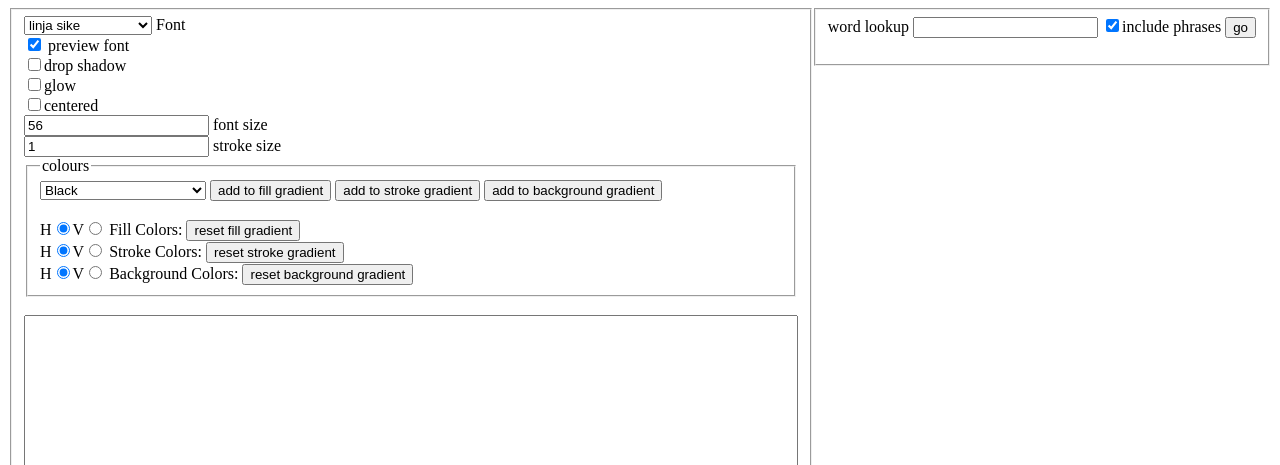
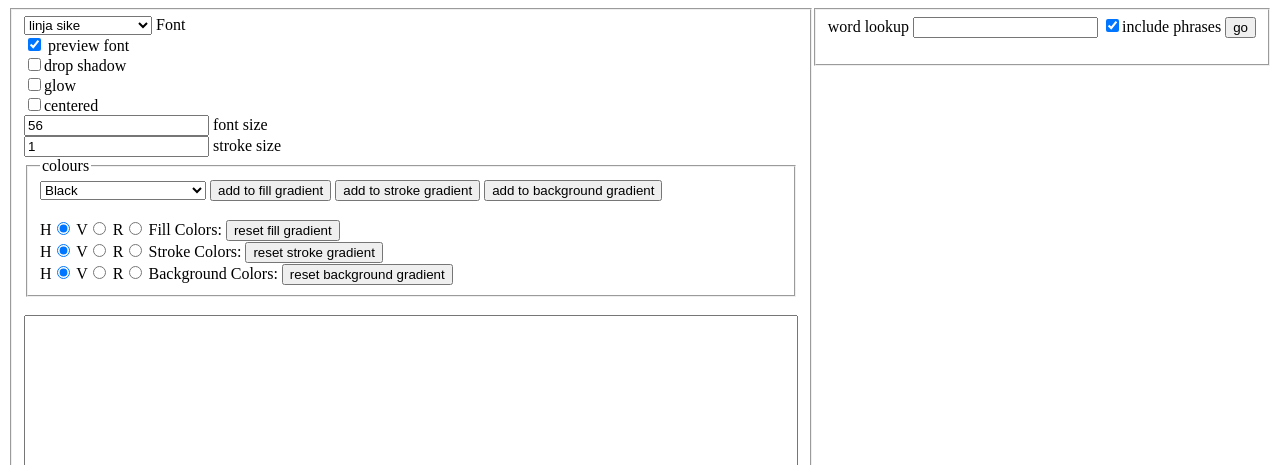
Before and after one commit to jcdietrich/jcdietrich.github.io, a plain HTML site: page index.html in a window 1280 px wide. Shown: the top 465 px of the page. Drawn offline with Linux system fonts and the light colour scheme; no server answers.

Commit message:
now with radial gradients

```diff
--- a/index.html
+++ b/index.html
@@ -231,13 +231,25 @@
                     <button id="sgc" onClick="addToBack()">add to background gradient</button>
                     </br>
                     </br>
-                    <div><label>H<input type="radio" id="hfg" name="fg" onclick="draw()" checked value="h"></label><label>V<input type="radio" name="fg"onclick="draw()" value="v"></label> Fill Colors:<span id="fillColours"></span>
+                    <div>
+                        <label>H<input type="radio" id="hfg" name="fg" onclick="draw()" checked value="h"></label>
+                        <label>V<input type="radio" id="vfg" name="fg"onclick="draw()" value="v"></label>
+                        <label>R<input type="radio" id="rfg" name="fg"onclick="draw()" value="r"></label>
+                        Fill Colors:<span id="fillColours"></span>
                         <button id="fgc" onClick="resetFill()">reset fill gradient</button>
                     </div>
-                    <div><label>H<input type="radio" id="hsg" onclick="draw()" name="sg" checked value="h"></label><label>V<input type="radio" name="sg" onclick="draw()" value="v"></label> Stroke Colors:<span id="strokeColours"></span>
+                    <div>
+                        <label>H<input type="radio" id="hsg" onclick="draw()" name="sg" checked value="h"></label>
+                        <label>V<input type="radio" id="vsg" name="sg" onclick="draw()" value="v"></label>
+                        <label>R<input type="radio" id="rsg" name="sg" onclick="draw()" value="r"></label>
+                        Stroke Colors:<span id="strokeColours"></span>
                         <button id="sgc" onClick="resetStroke()">reset stroke gradient</button>
                     </div>
-                    <div><label>H<input type="radio" id="hbg" onclick="draw()" name="bg" checked value="h"></label><label>V<input type="radio" name="bg" onclick="draw()" value="v"></label> Background Colors:<span id="backColours"></span>
+                    <div>
+                        <label>H<input type="radio" id="hbg" onclick="draw()" name="bg" checked value="h"></label>
+                        <label>V<input type="radio" id="vbg" name="bg" onclick="draw()" value="v"></label>
+                        <label>R<input type="radio" id="rbg" name="bg" onclick="draw()" value="r"></label>
+                        Background Colors:<span id="backColours"></span>
                         <button id="sgc" onClick="resetBack()">reset background gradient</button>
                     </div>
             </fieldset>
@@ -297,14 +309,18 @@
 
                 canvas.height = metrics.fontBoundingBoxAscent + metrics.fontBoundingBoxDescent + 20 + parseInt(stroke) + (lines.length -1) * fontsize;
 
+                const centerX = canvas.width /2;
+                const centerY = canvas.height/2;
 
                 const numBack = backColours.length;
                 let gradient2;
 
                 if(document.getElementById('hbg').checked) {
                     gradient2 = ctx.createLinearGradient(0, 0, canvas.width, 0);
+                } else if (document.getElementById('vbg').checked) {
+                    gradient2 = ctx.createLinearGradient(0, 0, 0, canvas.height);
                 } else {
-                    gradient2 = ctx.createLinearGradient(0, 0, 0, canvas.height);
+                    gradient2 = ctx.createRadialGradient(centerX, centerY, 10, centerX, centerY, canvas.width);
                 }
 
                 if (numBack === 1){
@@ -331,6 +347,7 @@
 
                 ctx.font = `${fontsize}px ${document.getElementById("font").value}`;
                 var lineOffset = 0;
+
                 for (line of lines) {
                     const yOffset = fontsize - metrics.fontBoundingBoxDescent + Math.floor(stroke/2) - lineOffset + 9;
                     let xOffset = Math.floor(fontsize/2);
@@ -352,8 +369,10 @@
 
                     if (document.getElementById('hsg').checked) {
                         gradient1 = ctx.createLinearGradient(0, 0, canvas.width, 0);
+                    } else if (document.getElementById('vsg').checked) {
+                        gradient1 = ctx.createLinearGradient(0, 0, 0, canvas.height);
                     } else {
-                        gradient1 = ctx.createLinearGradient(0, 0, 0, canvas.height);
+                        gradient1 = ctx.createRadialGradient(centerX, centerY, 10, centerX, centerY, canvas.width);
                     }
 
                     if (numStroke === 1){
@@ -393,8 +412,10 @@
 
                     if (document.getElementById('hfg').checked) {
                         gradient = ctx.createLinearGradient(0, 0, canvas.width, 0);
+                    } else if (document.getElementById('vfg').checked) {
+                        gradient = ctx.createLinearGradient(0, 0, 0, canvas.height);
                     } else {
-                        gradient = ctx.createLinearGradient(0, 0, 0, canvas.height);
+                        gradient = ctx.createRadialGradient(centerX, centerY, 10, centerX, centerY, canvas.width);
                     }
 
                     if (numFill === 1){
```
